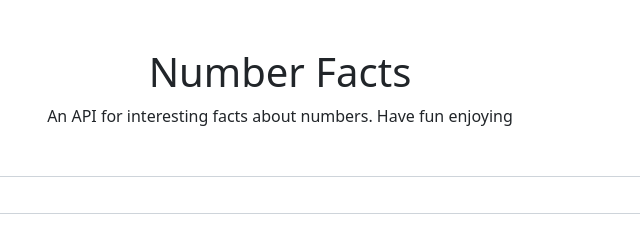
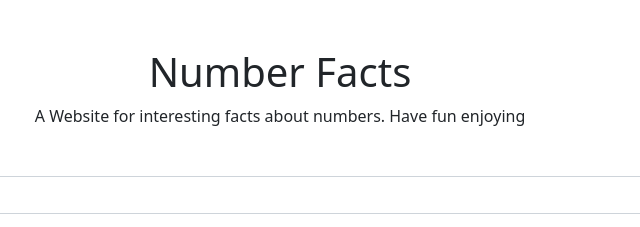
Before and after one commit to Marcuschan2004/Number-Facts, a plain HTML site: page index.html in a window 1280 px wide. Shown: the top 227 px of the page, 360-1000 px from the left. Drawn offline with nearby package versions, Linux system fonts and the light colour scheme.

Commit message:
Update index.html

```diff
--- a/index.html
+++ b/index.html
@@ -16,7 +16,7 @@
     <div class="container">
         <h1 class="text-center mt-5 mb-2">Number Facts</h1>
         <p class="text-center mt-2">
-            An API for interesting facts about numbers. Have fun enjoying
+            A Website for interesting facts about numbers. Have fun enjoying
         </p>
 
         <div class="form-group">
```
